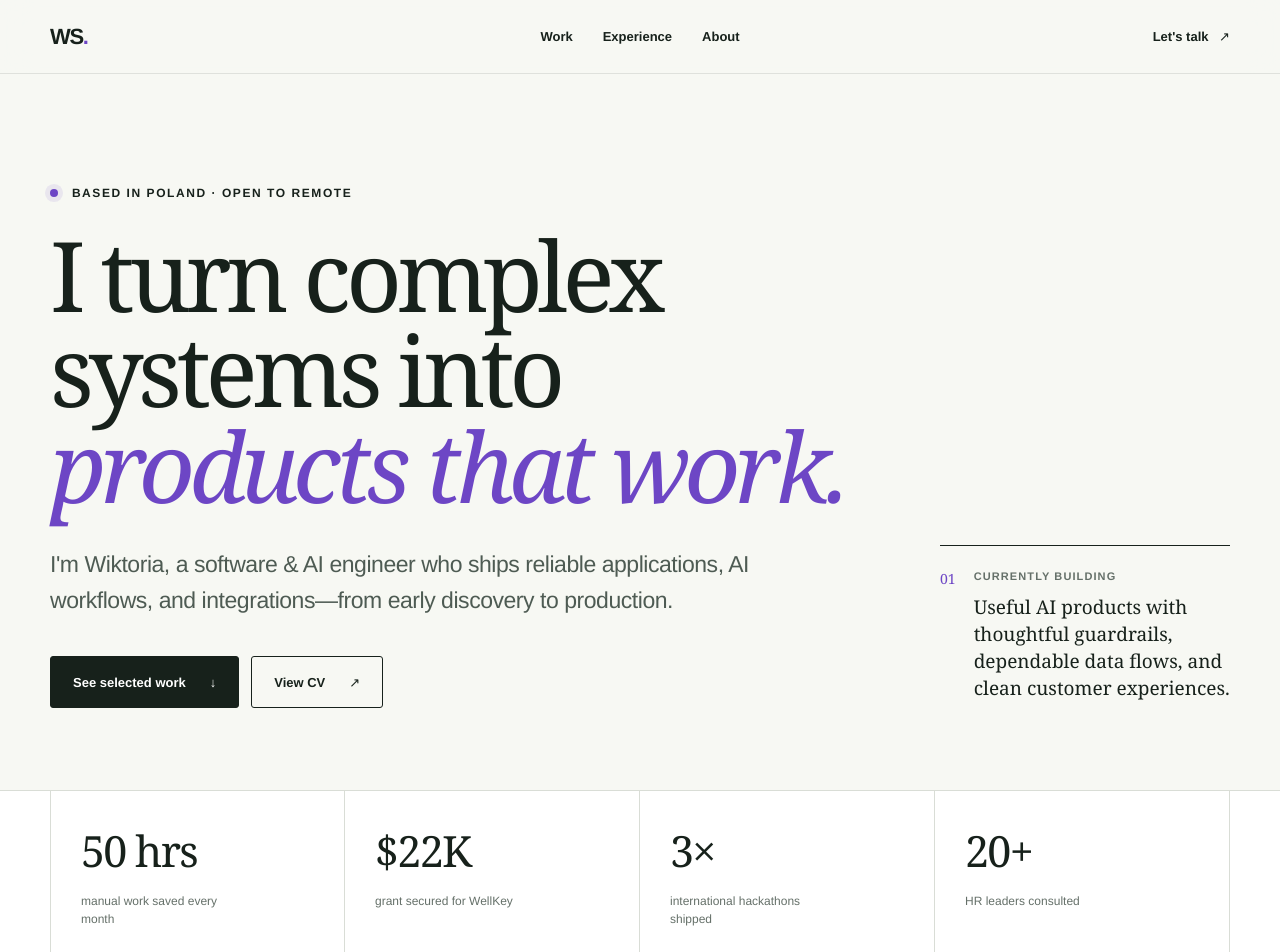
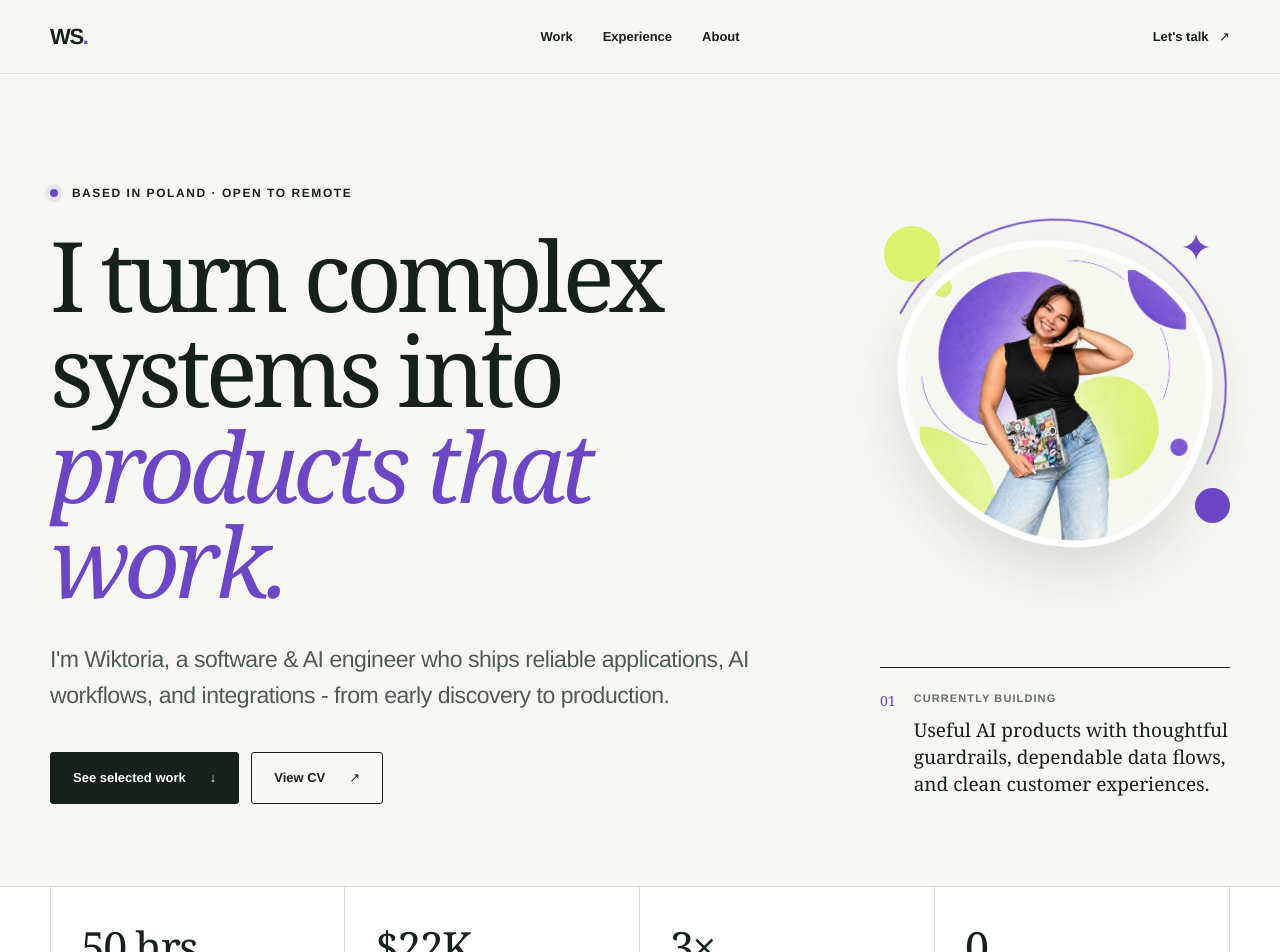
Before and after one commit to wszitenhelm/my-website, a React (Vite) app in the folder my-portfolio/: page / in a window 1280 px wide. Shown: the top 952 px of the page. Built offline with nearby package versions, Linux system fonts and the light colour scheme; the HTML template or start-up script is replaced by a standard one.

Commit message:
Update portfolio hero and project content

```diff
--- a/my-portfolio/index.html
+++ b/my-portfolio/index.html
@@ -5,7 +5,7 @@
     <meta name="viewport" content="width=device-width, initial-scale=1.0" />
     <meta name="theme-color" content="#f7f8f3" />
     <meta name="description" content="Wiktoria Szitenhelm is a software and AI engineer building reliable products, integrations, and production systems." />
-    <title>Wiktoria Szitenhelm — Software & AI Engineer</title>
+    <title>Wiktoria Szitenhelm - Software & AI Engineer</title>
   </head>
   <body>
     <div id="root"></div>
--- a/my-portfolio/src/Home.jsx
+++ b/my-portfolio/src/Home.jsx
@@ -1,5 +1,6 @@
 import { useEffect } from 'react';
 import profileImage from './assets/hack1.jpg';
+import heroPortrait from './assets/hero-portrait.webp';
 
 const NAV_ITEMS = [
   ['Work', '#work'],
@@ -8,15 +9,28 @@ const NAV_ITEMS = [
 ];
 
 const HIGHLIGHTS = [
-  { value: '50 hrs', label: 'manual work saved every month' },
-  { value: '$22K', label: 'grant secured for WellKey' },
-  { value: '3×', label: 'international hackathons shipped' },
-  { value: '20+', label: 'HR leaders consulted' },
+  { value: '50 hrs', label: 'saved monthly for a family e-commerce business' },
+  { value: '$22K', label: 'grant funding secured to build WellKey' },
+  { value: '3×', label: 'international hackathons, including 2 bounty wins' },
+  { value: '0', label: 'times I gave up when things got difficult' },
 ];
 
 const PROJECTS = [
   {
     index: '01',
+    eyebrow: 'E-commerce · Finance automation',
+    title: 'Accounting Automation',
+    lead: 'An automation that matches Allegro sales with bank transactions, giving a family-run e-commerce business back around 50 hours every month.',
+    details: [
+      'Brings bank transaction and Allegro marketplace data into one repeatable reconciliation flow.',
+      'Matches payments against sales and clearly flags records that need human review.',
+      'Replaced hours of repetitive manual checking with a faster, more reliable process.',
+    ],
+    stack: ['E-commerce', 'Allegro', 'Bank data', 'Reconciliation', 'Validation'],
+    tone: 'acid',
+  },
+  {
+    index: '02',
     eyebrow: 'AI search · Data engineering',
     title: 'home4u',
     lead: 'A real-estate search product that turns messy marketplace listings and natural-language requests into useful, trustworthy results.',
@@ -29,7 +43,7 @@ const PROJECTS = [
     tone: 'mint',
   },
   {
-    index: '02',
+    index: '03',
     eyebrow: 'Product engineering · Responsible AI',
     title: 'WellKey',
     lead: 'A B2B wellbeing platform shaped through direct discovery with HR leaders and built from first conversation to deployed MVP.',
@@ -42,7 +56,7 @@ const PROJECTS = [
     tone: 'lilac',
   },
   {
-    index: '03',
+    index: '04',
     eyebrow: 'Automation · Local-first AI',
     title: 'Gift Suggestion Agent',
     lead: 'A private, webhook-triggered recommendation workflow that grounds ideas in relevant personal context without sending data off-device.',
@@ -57,7 +71,7 @@ const PROJECTS = [
 
 const EXPERIENCE = [
   {
-    period: '2026 — now',
+    period: '2026 - now',
     role: 'Independent Software & AI Engineer',
     company: 'Independent',
     summary:
@@ -69,7 +83,7 @@ const EXPERIENCE = [
     ],
   },
   {
-    period: 'May — Oct 2025',
+    period: 'May 2025 - Jan 2026',
     role: 'Smart Contract Engineer',
     company: 'XSwap',
     summary:
@@ -80,7 +94,7 @@ const EXPERIENCE = [
     ],
   },
   {
-    period: 'Jun 2023 — Jun 2024',
+    period: 'Jun 2023 - Jun 2024',
     role: 'Software Engineer',
     company: 'J.P. Morgan · Glasgow',
     summary:
@@ -157,11 +171,22 @@ export default function Home() {
             <p className="eyebrow"><span className="status-dot" /> Based in Poland · open to remote</p>
             <h1 id="hero-title">I turn complex systems into <em>products that work.</em></h1>
             <p className="hero-intro">
-              I&apos;m Wiktoria, a software &amp; AI engineer who ships reliable applications, AI workflows, and integrations—from early discovery to production.
+              I&apos;m Wiktoria, a software &amp; AI engineer who ships reliable applications, AI workflows, and integrations - from early discovery to production.
             </p>
             <div className="hero-actions">
               <a className="button button-primary" href="#work">See selected work <span>↓</span></a>
               <a className="button button-secondary" href="/CV.pdf" target="_blank" rel="noreferrer">View CV <span>↗</span></a>
+            </div>
+          </div>
+
+          <div className="hero-side">
+            <div className="hero-sticker" role="img" aria-label="Portrait of Wiktoria Szitenhelm">
+              <span className="sticker-orbit" aria-hidden="true" />
+              <span className="sticker-dot sticker-dot-lime" aria-hidden="true" />
+              <span className="sticker-dot sticker-dot-purple" aria-hidden="true" />
+              <span className="sticker-spark" aria-hidden="true">✦</span>
+              <div className="sticker-art">
+                <img src={heroPortrait} alt="" />
               </div>
             </div>
 
@@ -172,6 +197,7 @@ export default function Home() {
                 <strong>Useful AI products with thoughtful guardrails, dependable data flows, and clean customer experiences.</strong>
               </div>
             </aside>
+          </div>
         </section>
 
         <section className="highlights" aria-label="Career highlights">
@@ -188,7 +214,7 @@ export default function Home() {
         <section className="section shell" id="work">
           <div className="section-heading" data-reveal>
             <p className="eyebrow">Selected work</p>
-            <h2>Built for the messy middle between <em>idea and production.</em></h2>
+            <h2>Software built<br />to solve <em>real business problems.</em></h2>
           </div>
 
           <div className="project-list">
--- a/my-portfolio/src/index.css
+++ b/my-portfolio/src/index.css
@@ -47,7 +47,7 @@ button, a { -webkit-tap-highlight-color: transparent; }
 .hero {
   min-height: 690px;
   display: grid;
-  grid-template-columns: minmax(0, 1fr) 290px;
+  grid-template-columns: minmax(0, 1fr) minmax(290px, 350px);
   gap: 64px;
   align-items: end;
   padding-block: 110px 82px;
@@ -70,6 +70,91 @@ em { color: #6d46c5; font-weight: 400; }
 .button-primary { background: var(--ink); color: white; }
 .button-primary:hover { background: var(--green); }
 .button-secondary:hover { background: white; }
+.hero-side { display: grid; gap: 30px; align-self: end; }
+.hero-sticker {
+  position: relative;
+  width: 100%;
+  aspect-ratio: 1;
+  isolation: isolate;
+  transform: translateY(-72px);
+}
+.sticker-art {
+  position: absolute;
+  inset: 7% 5% 5%;
+  z-index: 2;
+  overflow: hidden;
+  border: 7px solid white;
+  border-radius: 46% 54% 43% 57% / 42% 45% 55% 58%;
+  background: #f7f8f3;
+  box-shadow: 0 24px 54px rgba(45, 54, 47, .15);
+  opacity: 0;
+  animation: sticker-pop .95s cubic-bezier(.2, .85, .25, 1) .22s forwards;
+}
+.sticker-art img {
+  display: block;
+  width: 100%;
+  height: 100%;
+  object-fit: cover;
+}
+.sticker-orbit {
+  position: absolute;
+  inset: 1% 1% 2% 0;
+  z-index: 1;
+  border: 2px solid transparent;
+  border-top-color: #6d46c5;
+  border-right-color: #6d46c5;
+  border-radius: 50%;
+  opacity: 0;
+  animation: orbit-arrive 1s cubic-bezier(.2, .8, .2, 1) .06s forwards;
+}
+.sticker-dot {
+  position: absolute;
+  z-index: 3;
+  display: block;
+  border-radius: 50%;
+  opacity: 0;
+  animation: dot-pop .55s cubic-bezier(.2, 1.35, .35, 1) forwards;
+}
+.sticker-dot-lime {
+  top: 3%;
+  left: 1%;
+  width: 16%;
+  aspect-ratio: 1;
+  background: var(--acid);
+  animation-delay: .54s;
+}
+.sticker-dot-purple {
+  right: 0;
+  bottom: 12%;
+  width: 10%;
+  aspect-ratio: 1;
+  background: #6d46c5;
+  animation-delay: .68s;
+}
+.sticker-spark {
+  position: absolute;
+  top: 4%;
+  right: 5%;
+  z-index: 3;
+  color: #6d46c5;
+  font-size: clamp(24px, 3vw, 42px);
+  line-height: 1;
+  opacity: 0;
+  animation: dot-pop .55s cubic-bezier(.2, 1.35, .35, 1) .78s forwards;
+}
+@keyframes sticker-pop {
+  from { opacity: 0; transform: translateY(52px) rotate(5deg) scale(.76); }
+  70% { opacity: 1; }
+  to { opacity: 1; transform: translateY(0) rotate(-1.5deg) scale(1); }
+}
+@keyframes orbit-arrive {
+  from { opacity: 0; transform: translateX(60px) rotate(70deg) scale(.72); }
+  to { opacity: .9; transform: translateX(0) rotate(-18deg) scale(1); }
+}
+@keyframes dot-pop {
+  from { opacity: 0; transform: scale(.1) rotate(-25deg); }
+  to { opacity: 1; transform: scale(1) rotate(0); }
+}
 .hero-note { display: grid; grid-template-columns: auto 1fr; gap: 18px; align-items: start; padding: 22px 0 6px; border-top: 1px solid var(--ink); }
 .note-number { color: #6d46c5; font-family: var(--serif); font-size: 14px; }
 .hero-note p { margin: 0 0 10px; color: var(--muted); font-size: 11px; font-weight: 700; letter-spacing: .1em; text-transform: uppercase; }
@@ -103,6 +188,7 @@ em { color: #6d46c5; font-weight: 400; }
 .project-card.mint { background: #e2f1e7; }
 .project-card.lilac { background: #ece7f5; }
 .project-card.peach { background: #f6e9dd; }
+.project-card.acid { background: #eef5c9; }
 .project-index { font-family: var(--serif); font-size: 14px; }
 .project-eyebrow { margin: 0 0 10px; font-size: 11px; font-weight: 750; letter-spacing: .11em; text-transform: uppercase; }
 .project-main h3 { margin: 0; font-family: var(--serif); font-size: clamp(42px, 5vw, 64px); font-weight: 400; letter-spacing: -.05em; }
@@ -136,6 +222,7 @@ em { color: #6d46c5; font-weight: 400; }
 .about-image-wrap img { display: block; width: 100%; aspect-ratio: 4 / 5; object-fit: cover; object-position: 55% center; filter: saturate(.82); }
 .about-image-wrap > span { position: absolute; right: -18px; bottom: -18px; padding: 10px 14px; background: var(--ink); color: white; font-size: 11px; letter-spacing: .08em; text-transform: uppercase; }
 .about-copy .eyebrow { margin-bottom: 28px; }
+.about-copy h2 + p { margin-top: 48px; }
 .about-copy > p:not(.eyebrow) { color: #4f5b53; font-size: 17px; line-height: 1.75; }
 .education { margin-top: 35px; padding-top: 28px; border-top: 1px solid var(--line); }
 .education span { display: block; margin-bottom: 10px; color: var(--muted); font-size: 11px; font-weight: 750; letter-spacing: .1em; text-transform: uppercase; }
@@ -174,6 +261,8 @@ em { color: #6d46c5; font-weight: 400; }
   .site-header { grid-template-columns: 1fr auto; }
   .site-header nav { display: none; }
   .hero { grid-template-columns: 1fr; min-height: auto; padding-block: 88px 70px; }
+  .hero-side { grid-template-columns: minmax(240px, 360px) minmax(0, 1fr); align-items: end; }
+  .hero-sticker { transform: none; }
   .hero-note { max-width: 500px; }
   .highlights-grid { grid-template-columns: repeat(2, 1fr); }
   .highlight:nth-child(3) { border-left: 1px solid var(--line); }
@@ -191,6 +280,8 @@ em { color: #6d46c5; font-weight: 400; }
   .site-header { min-height: 66px; padding-inline: 16px; }
   .header-contact { font-size: 12px; }
   .hero { gap: 52px; padding-block: 70px 56px; }
+  .hero-side { grid-template-columns: 1fr; }
+  .hero-sticker { width: min(100%, 430px); margin-inline: auto; }
   .hero h1 { font-size: clamp(50px, 15.5vw, 74px); }
   .hero-intro { margin-top: 26px; font-size: 18px; }
   .hero-actions { flex-direction: column; align-items: stretch; }
@@ -222,4 +313,7 @@ em { color: #6d46c5; font-weight: 400; }
   html { scroll-behavior: auto; }
   [data-reveal] { opacity: 1; transform: none; transition: none; }
   .project-card, .button { transition: none; }
+  .sticker-art { opacity: 1; animation: none; transform: rotate(-1.5deg); }
+  .sticker-orbit { opacity: .9; animation: none; transform: rotate(-18deg); }
+  .sticker-dot, .sticker-spark { opacity: 1; animation: none; }
 }
```
Also changed, not shown: my-portfolio/src/assets/hero-portrait.webp (added). Lines whose indentation alone changed are shown as unchanged.
